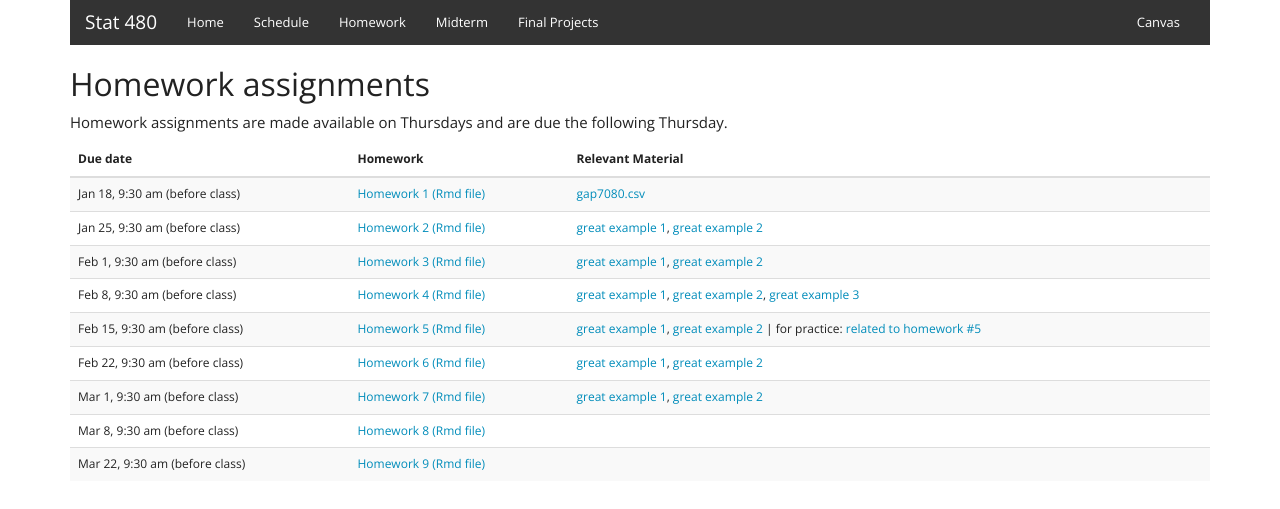
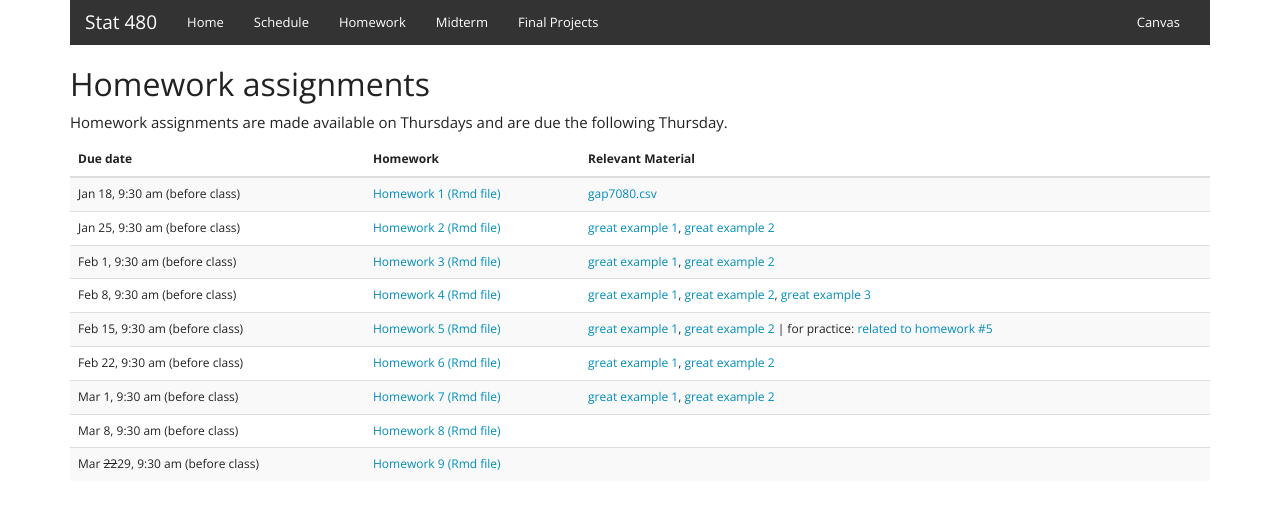
Before and after one commit to Stat480-at-ISU/Stat480-at-ISU.github.io-2019, a Jekyll site: the page built from homework.html, in a window 1280 px wide. Shown: the top 509 px of the page. Built offline with Jekyll 4.4.1, drawn with Linux system fonts in a browser that asks for light colours.

Commit message:
homework #9 - due date

```diff
--- a/homework.html
+++ b/homework.html
@@ -78,7 +78,7 @@ Homework assignments are made available on Thursdays and are due the following T
           </td>
 </tr>
 <tr>
-        <td>Mar 22, 9:30 am (before class)</td>
+        <td>Mar <s>22</s>29, 9:30 am (before class)</td>
         <td><a href="homework/homework09.html">Homework 9</a> <a href="homework/homework09.Rmd">(Rmd file)</a></td>
         <td>
           </td>
```
